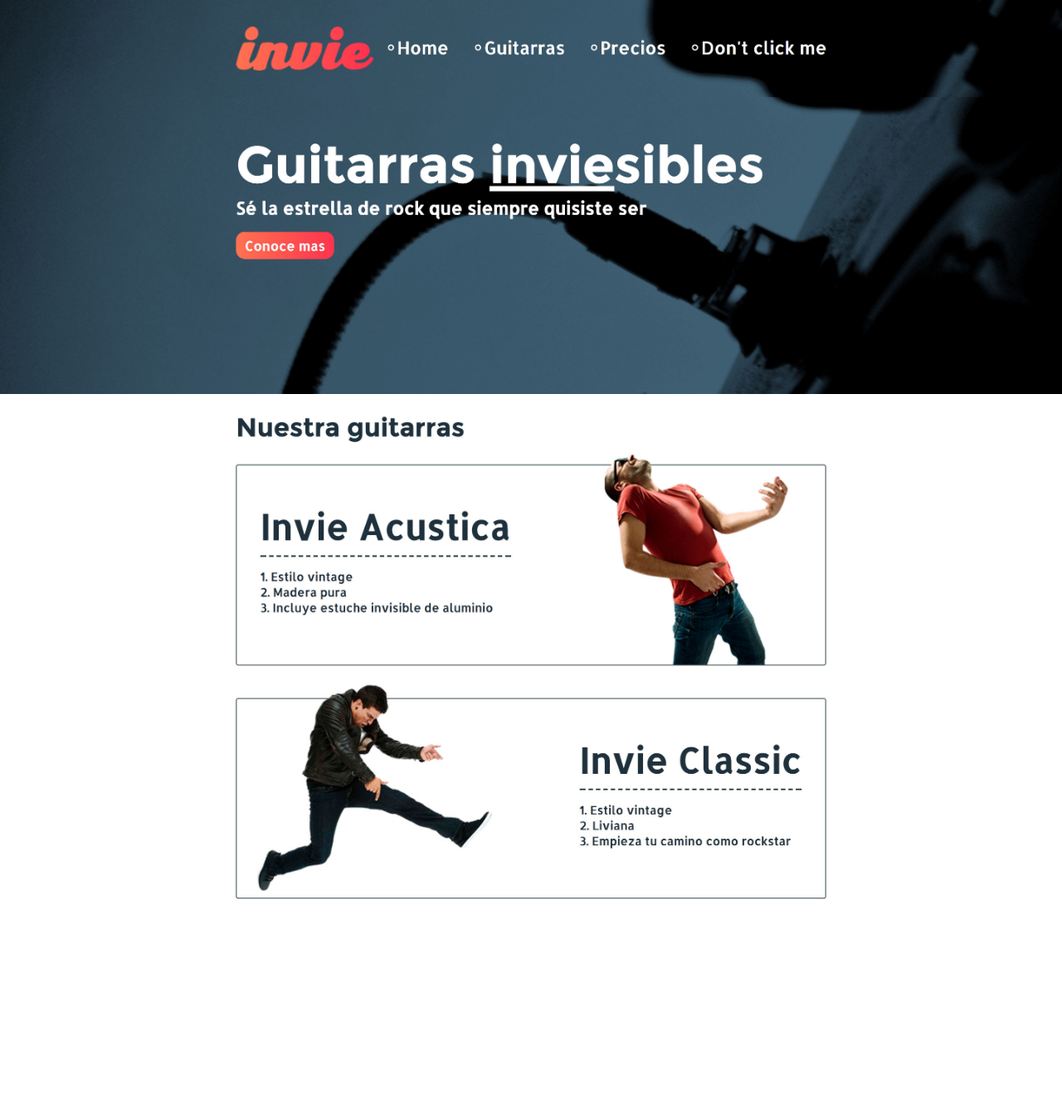
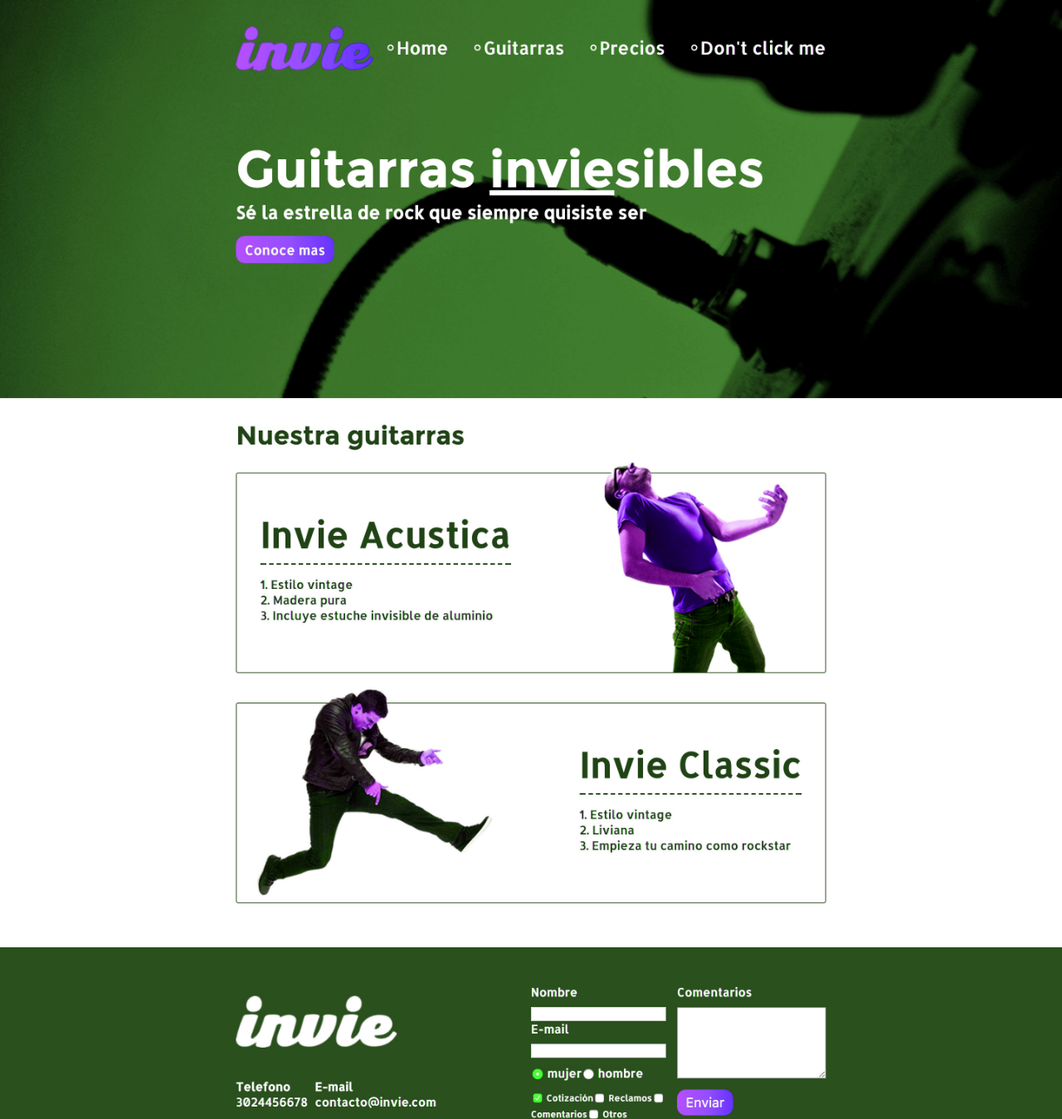
Before and after one commit to SuburbiaXD/invie-github, a plain HTML site: page index.html in a window 1280 px wide. Shown: the whole page at 83% size. Before the commit the page ends 1129 px from the top, so only its background shows below. Drawn offline with Linux system fonts and the light colour scheme.

Commit message:
nueva version de invie verde

```diff
--- a/index.html
+++ b/index.html
@@ -16,9 +16,6 @@
     </style>
   </head>
   <body>
-    <img src="header.jpg" />
-    <img src="hero.jpg" />
-    <img src="acustica.jpg" />
-    <img src="clasica.jpg" />
+    <img src="nueva-version.jpg" alt="">
   </body>
 </html>
```
Also changed, not shown: nueva-version.jpg (added).
